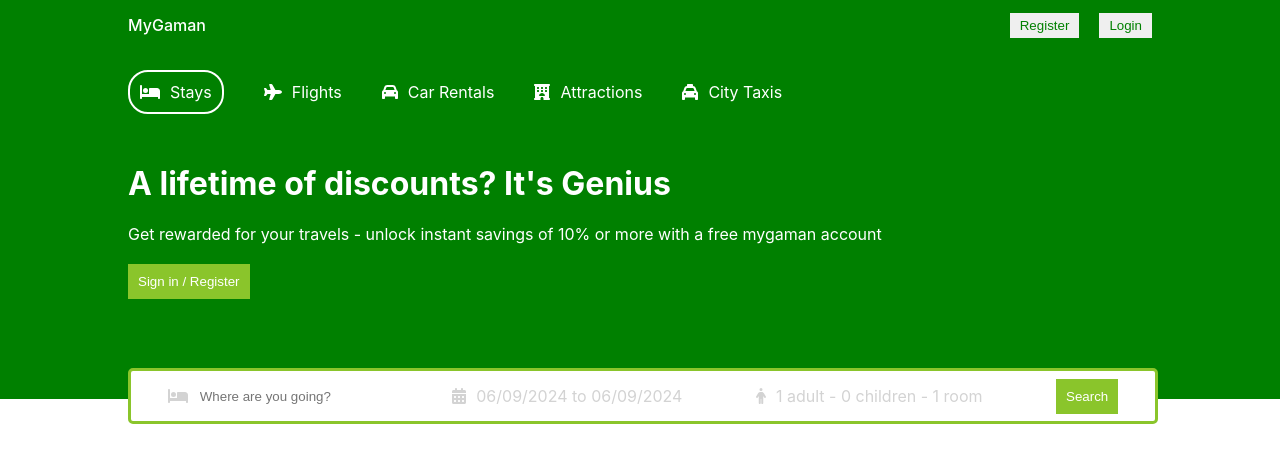
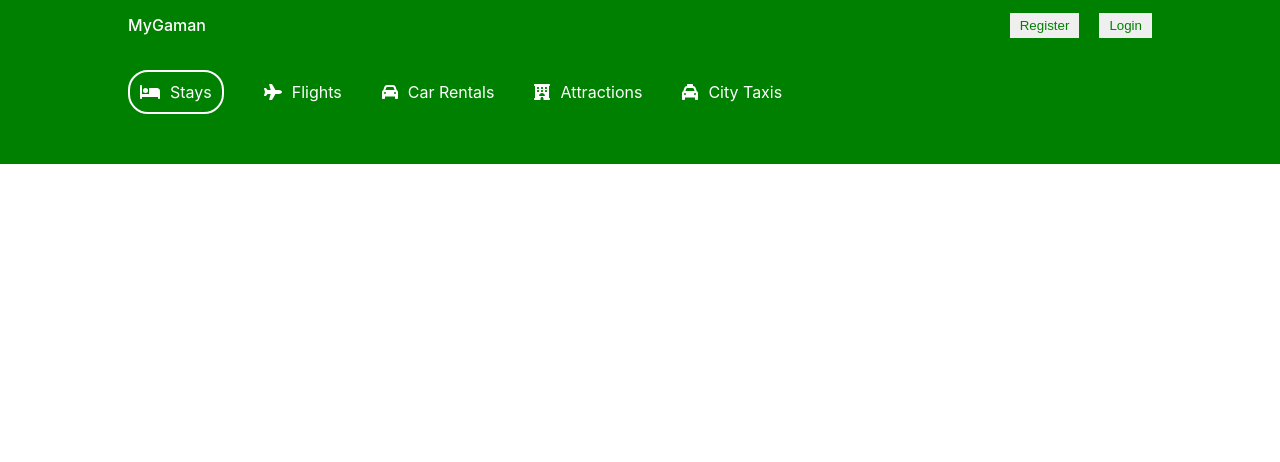
Before and after one commit to tharusha1004/My-Gaman-App, a React (Create React App) app in the folder client/: page /hotels in a window 1280 px wide. Shown: the top 462 px of the page. Built offline with nearby package versions, Linux system fonts and the light colour scheme.

Commit message:
add customize header component into list,jsx

```diff
--- a/client/src/pages/list/List.jsx
+++ b/client/src/pages/list/List.jsx
@@ -8,7 +8,7 @@ const List = () => {
   return (
     <div>
       <Navbar/>
-      <Header/>
+      <Header type="list"/>
     </div>
   )
 }
```
